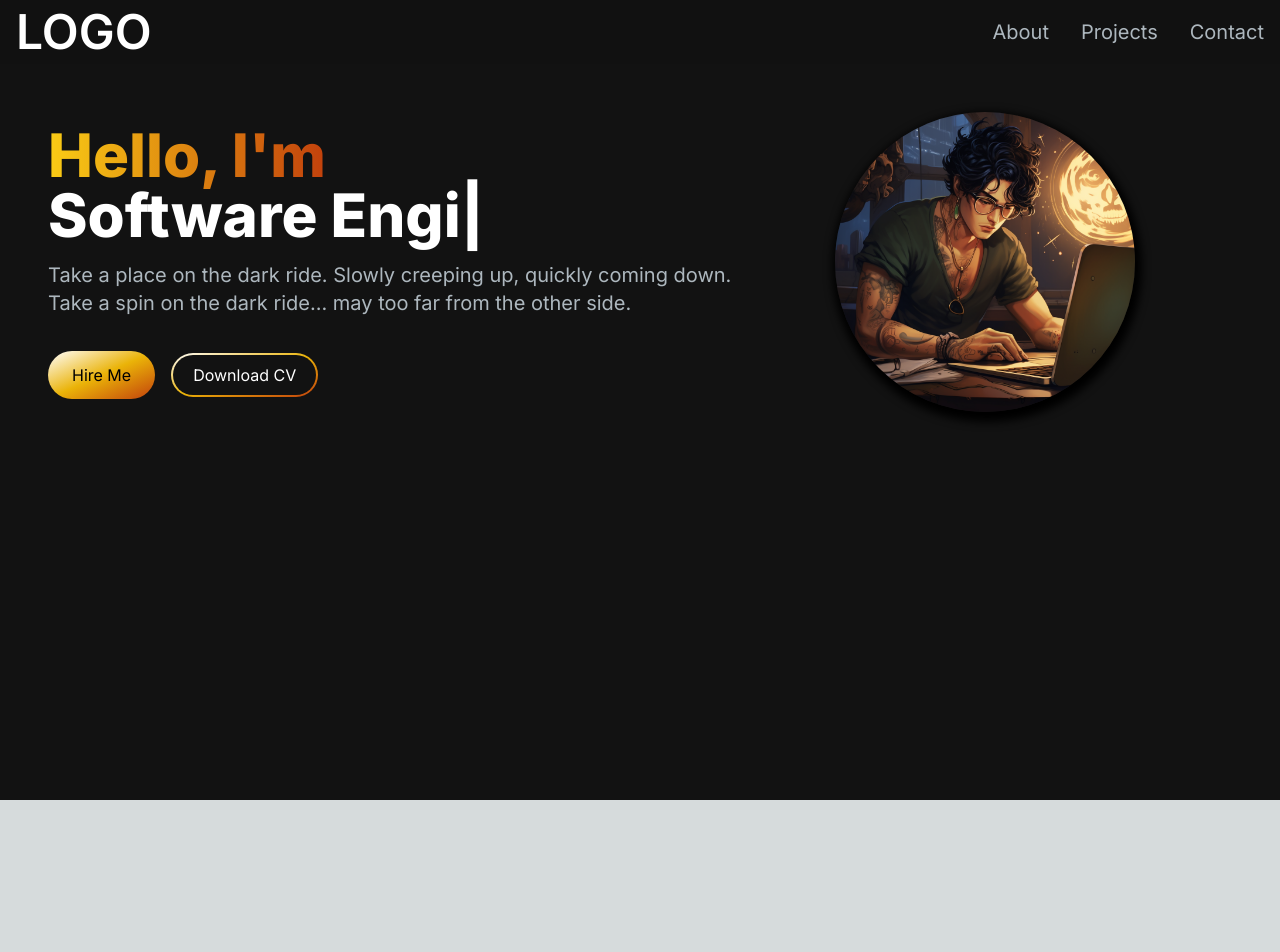
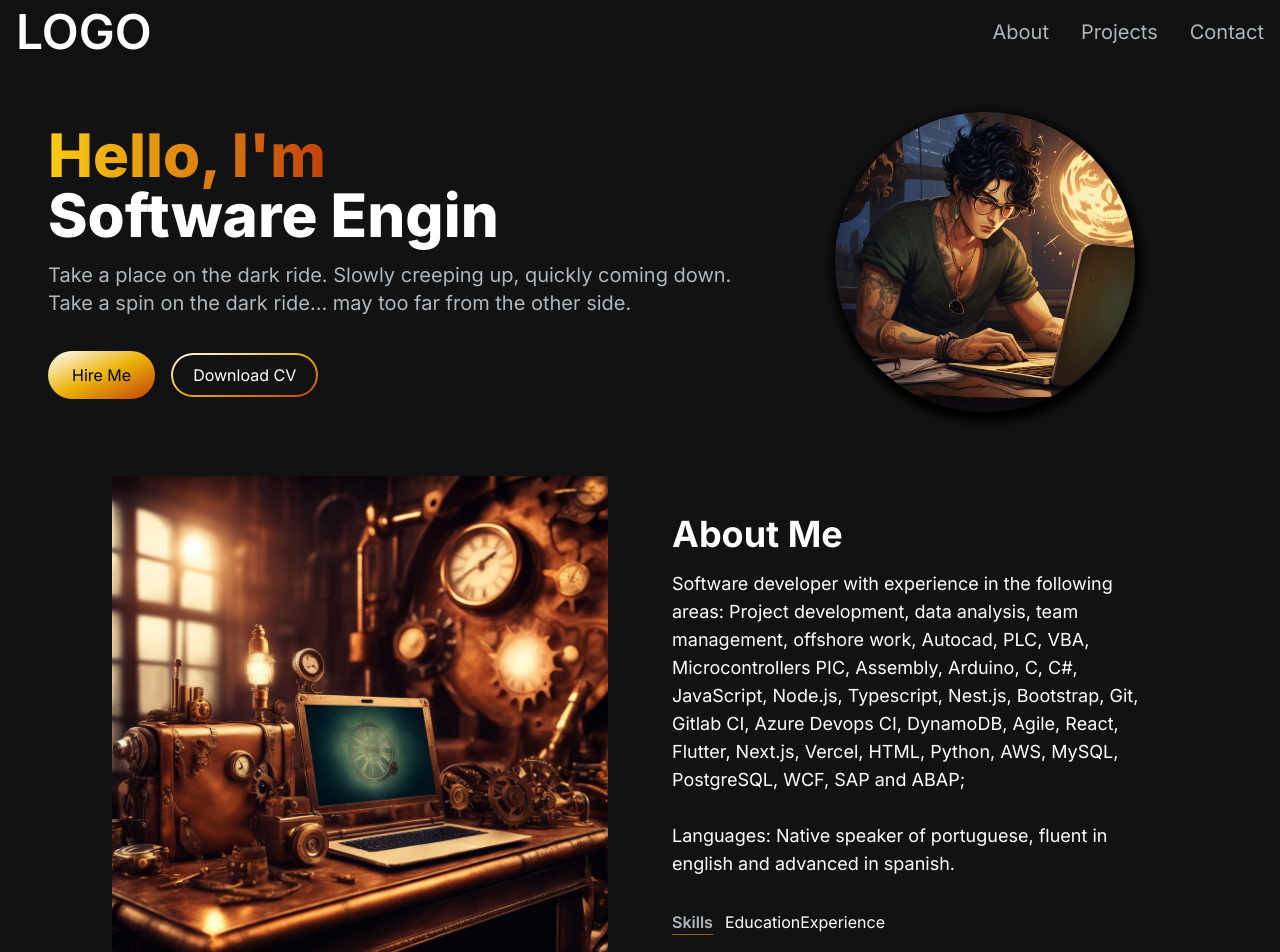
Before and after one commit to victordevicta/my-portfolio, a Next.js app: page / in a window 1280 px wide. Shown: the top 952 px of the page. Before the commit the page ends 800 px from the top, so only its background shows below. Built offline with nearby package versions, Linux system fonts and the light colour scheme.

Commit message:
feat: about section and tab button template

```diff
--- /dev/null
+++ b/src/app/components/AboutSection.jsx
@@ -0,0 +1,52 @@
+"use client";
+import React, { useTransition, useState } from "react";
+import Image from "next/image";
+
+const AboutSection = () => {
+  const [tab, setTab] = useState("skills");
+  const [startTransition, isPending] = useTransition();
+
+  const handleTabChange = (id) => {
+    startTransition(() => {
+      setTab(id);
+    });
+  };
+
+  return (
+    <section className="text-white">
+      <div className="md:grid md:grid-cols-2 gap-8 items-center py-8 px-4 xl:gap-16 sm:py-16 xl:px-16">
+        <Image
+          src={"/images/projects/steampunk-computer.png"}
+          alt="steampunk computer"
+          width={500}
+          height={500}
+        />
+
+        <div>
+          <h2 className="text-4xl font-bold text-white mb-4">About Me</h2>
+          <p className="text-base md:text-lg">
+            Software developer with experience in the following areas: Project
+            development, data analysis, team management, offshore work, Autocad,
+            PLC, VBA, Microcontrollers PIC, Assembly, Arduino, C, C#,
+            JavaScript, Node.js, Typescript, Nest.js, Bootstrap, Git, Gitlab CI,
+            Azure Devops CI, DynamoDB, Agile, React, Flutter, Next.js, Vercel,
+            HTML, Python, AWS, MySQL, PostgreSQL, WCF, SAP and ABAP;
+            <br />
+            <br />
+            Languages: Native speaker of portuguese, fluent in english and
+            advanced in spanish.
+          </p>
+          <div className="flex flex-row mt-8">
+            <span className="mr-3 font-semibold hover:text-white text-[#ADB7BE] border-b border-yellow-700">
+              Skills
+            </span>
+            <span>Education</span>
+            <span>Experience</span>
+          </div>
+        </div>
+      </div>
+    </section>
+  );
+};
+
+export default AboutSection;
--- /dev/null
+++ b/src/app/components/TabButton.jsx
@@ -0,0 +1,7 @@
+import React from "react";
+
+const TabButton = () => {
+  return <div>TabButton</div>;
+};
+
+export default TabButton;
--- a/src/app/page.js
+++ b/src/app/page.js
@@ -1,6 +1,7 @@
 import Image from "next/image";
 import HeroSection from "./components/HeroSection";
 import NavBar from "./components/Navbar";
+import AboutSection from "./components/AboutSection";
 
 export default function Home() {
   return (
@@ -8,6 +9,7 @@ export default function Home() {
       <NavBar />
       <div className="container mt-24 mx-auto px-12 py-4">
         <HeroSection />
+        <AboutSection />
       </div>
     </main>
   );
```
Also changed, not shown: public/images/projects/steampunk-computer.png (added).
